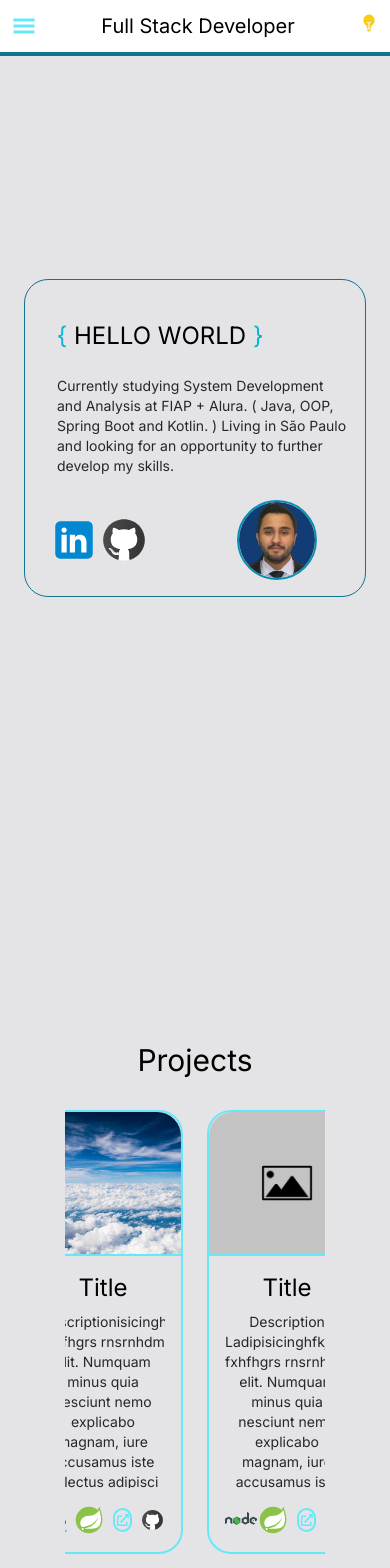
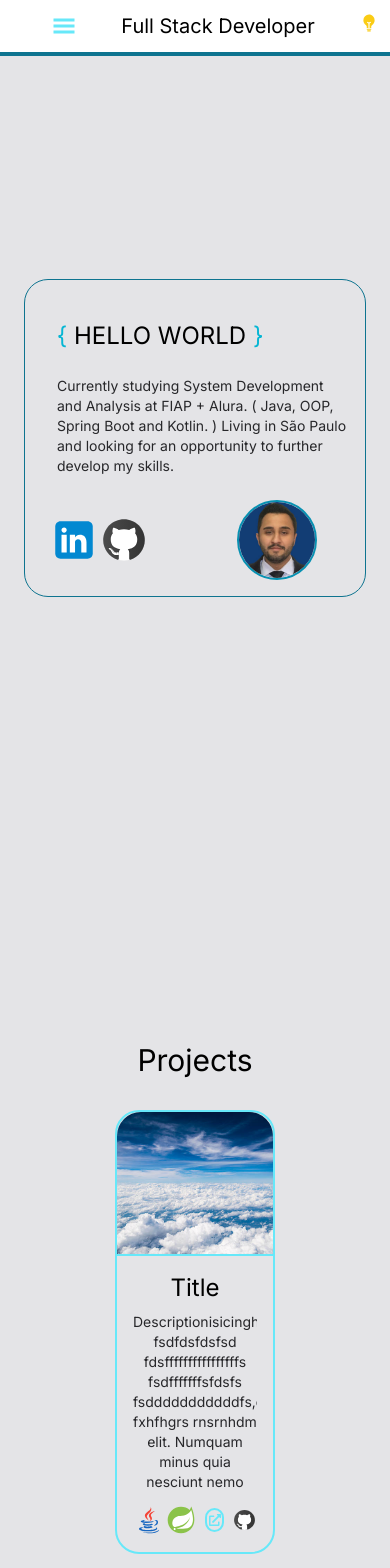
Before and after one commit to viniciusleonel/vinicius-leonel, a Next.js app: page / in a window 390 px wide. Shown: the top 1568 px of the page. Built offline with nearby package versions, Linux system fonts and the light colour scheme.

Commit message:
corrigindo responsividade do project card

```diff
--- a/src/app/components/Nav/Nav.tsx
+++ b/src/app/components/Nav/Nav.tsx
@@ -33,7 +33,7 @@ export default function Nav ({title} : NavProps) {
     return (
         <nav className="fixed top-0 left-0 w-full z-50 p-3 border-b-4 border-cyan-700 dark:border-b-2 dark:border-cyan-300 bg-white dark:bg-bg-default">
             <div className="flex justify-between items-center">
-                <GiHamburgerMenu className="md:hidden text-cyan-300 text-2xl" />
+                <GiHamburgerMenu className="md:hidden ms-10 text-cyan-300 text-2xl" />
                 <h2 className="text-xl md:ps-10 sm:text-3xl">{title}</h2>
                 <div className="text-lg flex gap-12 items-center sm:pr-10">
                     <a onClick={listProjBack} className="hidden md:flex cursor-pointer dark:hover:text-cyan-300">Back-end</a>
--- a/src/app/components/Projects/projectCard.tsx
+++ b/src/app/components/Projects/projectCard.tsx
@@ -15,10 +15,10 @@ interface ProjectCardProps {
 
 export default function ProjectCard ( {imgCardSrc, imgAlt, title, description, techIcons, linkSite, linkGitHub} : ProjectCardProps) {
     return (
-        <div className="min-w-[10rem] max-w-[10rem] sm:min-w-[14rem] sm:max-w-[14rem] md:min-w-[16rem] md:max-w-[16rem] lg:min-w-[20rem] lg:max-w-[20rem]   border-2 rounded-3xl border-cyan-300">
-            <div className="relative h-36 md:h-52 ">
+        <div className="w-[10rem] sm:w-[18rem] lg:w-[20rem] border-2 rounded-3xl border-cyan-300">
+            <div className="relative h-36 sm:h-44 lg:h-52 ">
                 <Image
-                className="min-h-36 max-h-36 md:min-h-52 md:max-h-52 rounded-t-3xl border-b-2 border-cyan-300"
+                className=" rounded-t-3xl border-b-2 border-cyan-300"
                 src={imgCardSrc || "/images/default.jpg"}
                 alt={imgAlt}
                 layout="fill"
@@ -27,8 +27,8 @@ export default function ProjectCard ( {imgCardSrc, imgAlt, title, description, t
             </div>
             <div className=" text-center p-4">
                 <h4 className="text-2xl pb-2">{title}</h4>
-                <div className="overflow-y-auto max-h-44">
-                    <p className="text-sm md:text-base text-zinc-800 dark:text-zinc-400">{description}</p>
+                <div className=" overflow-y-auto max-h-44">
+                    <p className=" text-sm lg:text-base text-zinc-800 dark:text-zinc-400">{description}</p>
                 </div>
                 <div className=" flex w-full gap-2 pt-4 justify-between items-center">
                 <div className="flex">
--- a/src/app/components/Projects/projectList.tsx
+++ b/src/app/components/Projects/projectList.tsx
@@ -10,12 +10,16 @@ export function ProjectList () {
                         imgCardSrc="/images/cleanSky.jpg"
                         imgAlt="teste"
                         title="Title"
-                        description="Descriptionisicinghfkjxgjg,cg,chckh.k fxhfhgrs rnsrnhdm elit. Numquam minus quia nesciunt nemo explicabo magnam, iure accusamus iste delectus adipisci repellendus repellat fuga rem non impedit incidunt veniam. Nulla, autem."
+                        description="Descriptionisicinghfkjxgjg
+                        fsdfdsfdsfsd
+                        fdsffffffffffffffffs
+                        fsdfffffffsfdsfs
+                        fsdddddddddddfs,cg,chckh.k fxhfhgrs rnsrnhdm elit. Numquam minus quia nesciunt nemo explicabo magnam, iure accusamus iste delectus adipisci repellendus repellat fuga rem non impedit incidunt veniam. Nulla, autem."
                         techIcons={[<JavaIcon key="java"/>, <SpringIcon key="spring"/>] }
                         linkSite="https://github.com/viniciusleonel"
                         linkGitHub="https://github.com/viniciusleonel"
                     />
-                    <ProjectCard
+                    {/* <ProjectCard
                         imgCardSrc=""
                         imgAlt="teste"
                         title="Title"
@@ -23,7 +27,7 @@ export function ProjectList () {
                         techIcons={[<NodeIcon key="node"/>, <SpringIcon key="spring"/>] }
                         linkSite="https://github.com/viniciusleonel"
                         linkGitHub="https://github.com/viniciusleonel"
-                    />
+                    /> */}
 
                 </div>
             </div>
--- a/src/app/globals.css
+++ b/src/app/globals.css
@@ -4,13 +4,11 @@
 
 ::-webkit-scrollbar {
     /* display: none; Oculta a barra de rolagem */
-
 }
 
 /* Estilizando a barra de rolagem */
 ::-webkit-scrollbar {
     width: 4px; /* Largura da barra de rolagem */
-
 }
 
 /* Estilizando o polegar da barra de rolagem */
```
